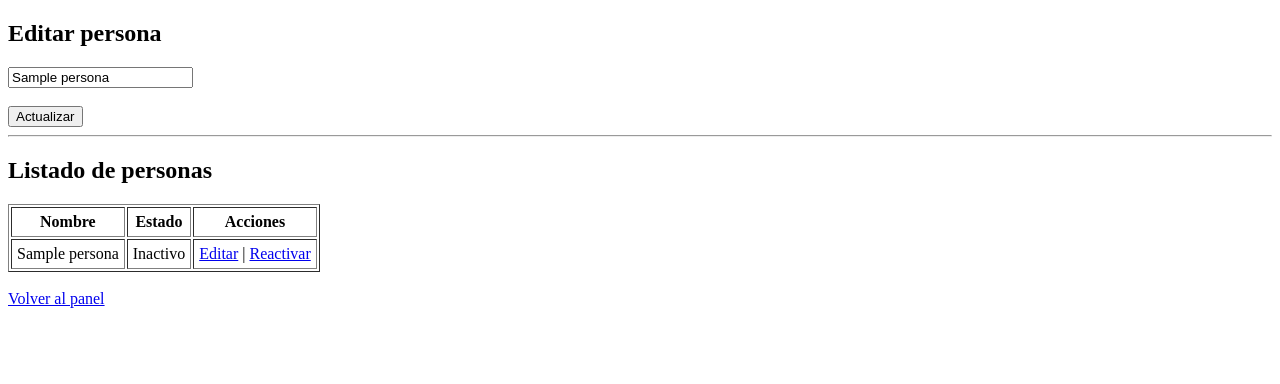
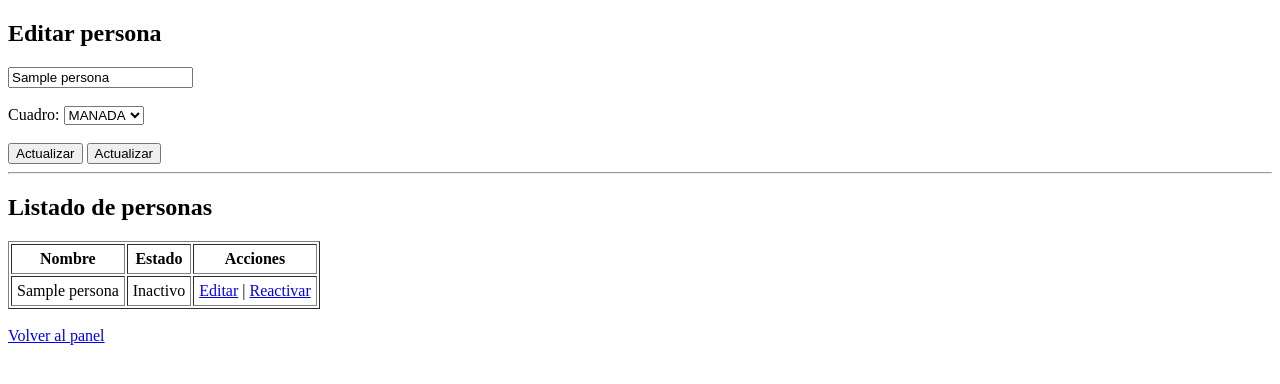
Before and after one commit to DiegoCard97/cuotas-web, a Python web app: template templates/personas.html in a window 1280 px wide. Shown: the top 384 px of the page. Run offline with Jinja, Linux system fonts and the light colour scheme; the template is opened without the code that fills it: most values are stand-ins (such as "Sample title", 1, 10 or a date in 2020).

Commit message:
Update personas.html

```diff
--- a/templates/personas.html
+++ b/templates/personas.html
@@ -22,6 +22,18 @@
         value="{{ persona[1] if persona }}"
     >
     <br><br>
+    <label for="cuadro">Cuadro:</label>
+    <select name="cuadro" id="cuadro" required>
+        <option value="MANADA" {% if persona and persona[2] == 'MANADA' %}selected{% endif %}>MANADA</option>
+        <option value="SCOUT" {% if persona and persona[2] == 'SCOUT' %}selected{% endif %}>SCOUT</option>
+        <option value="RAIDER" {% if persona and persona[2] == 'RAIDER' %}selected{% endif %}>RAIDER</option>
+        <option value="ROVER" {% if persona and persona[2] == 'ROVER' %}selected{% endif %}>ROVER</option>
+    </select>
+
+    <br><br>
+    <button type="submit">
+        {% if persona %}Actualizar{% else %}Guardar{% endif %}
+    </button>
     <button type="submit">
         {% if persona %}
             Actualizar
```
